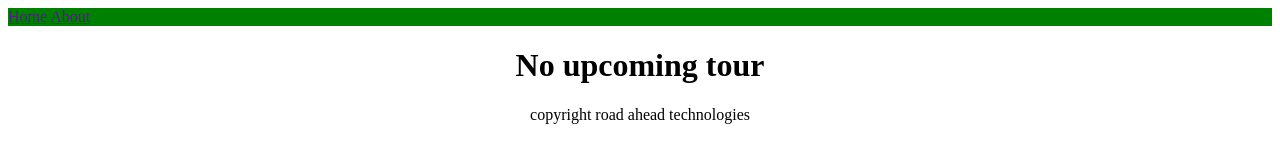
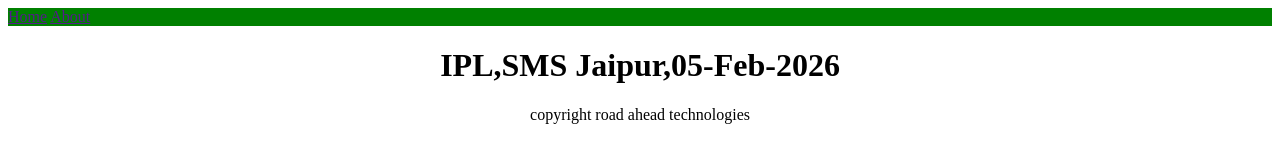
Before and after one commit to Ritesh2019/webscrap26, a plain HTML site: page index.html in a window 1280 px wide. Drawn offline with Linux system fonts and the light colour scheme.

Commit message:
Update index.html

```diff
--- a/index.html
+++ b/index.html
@@ -7,7 +7,7 @@
           <a href="">Home</a>
           <a href="">About</a>
       </nav>
-      <h1 style="text-align: center" id="events">No upcoming tour</h1>
+      <h1 style="text-align: center" id="events">IPL,SMS Jaipur,05-Feb-2026</h1>
       <p style="text-align: center">copyright road ahead technologies</p>
    </body>
 </html>
```
